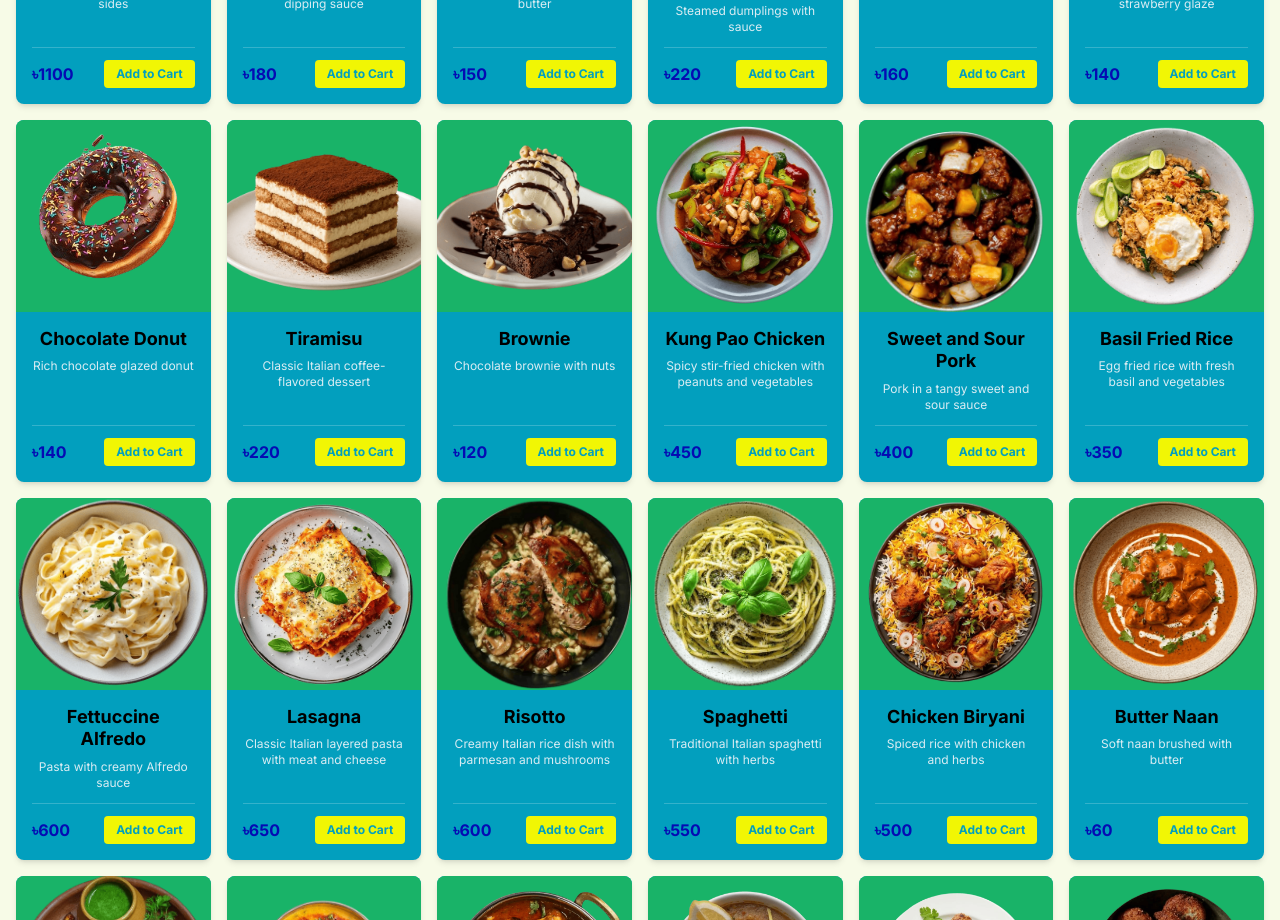
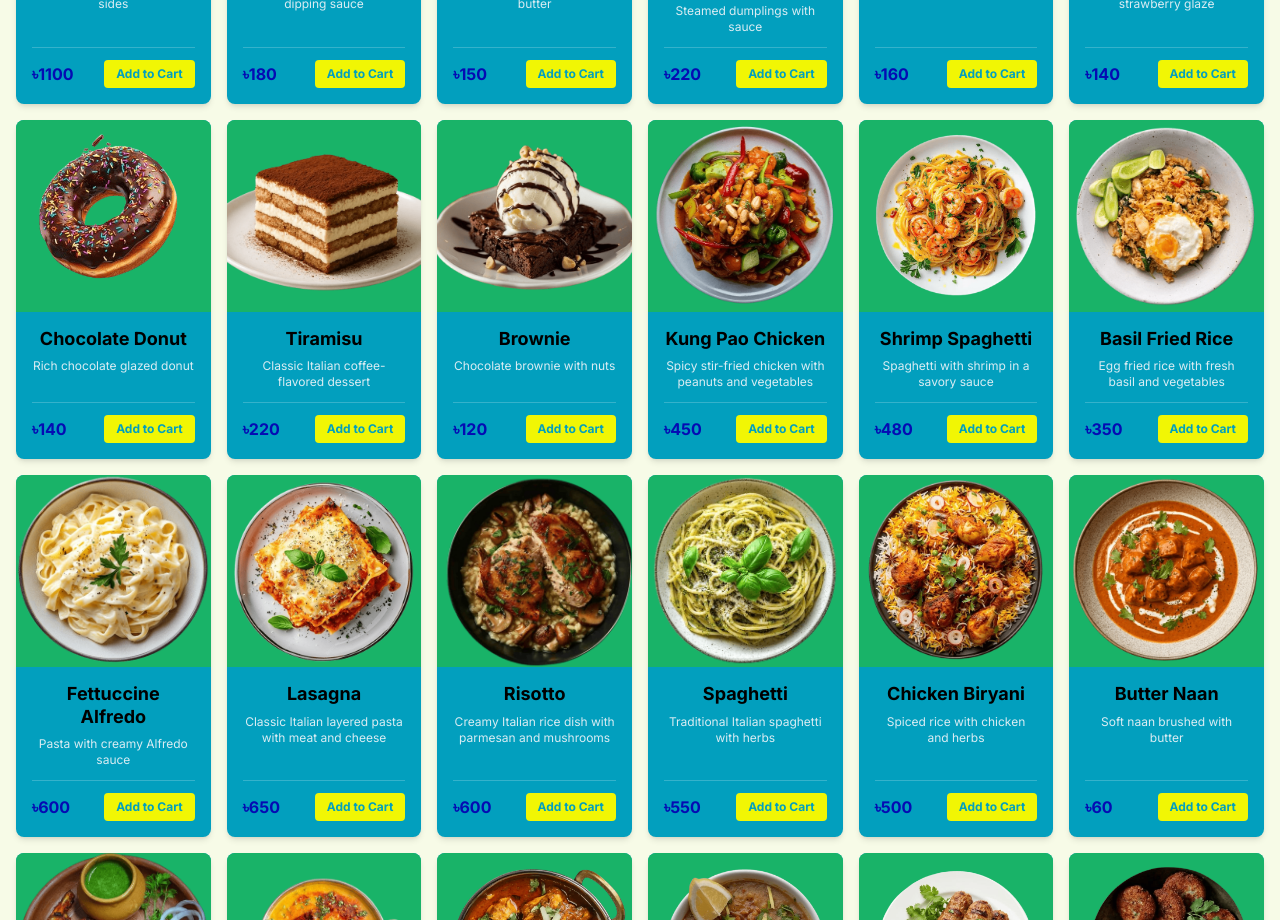
Before and after one commit to uzicodes/Culinary-Canvas, a Next.js app: page /all-items in a window 1280 px wide. Shown: the part 1320-2240 px from the top of the page. Built offline with nearby package versions, Linux system fonts and the light colour scheme; no server answers.

Commit message:
feat: removed an item & added Shrimp spaghetti on that place

```diff
--- a/src/app/all-items/page.tsx
+++ b/src/app/all-items/page.tsx
@@ -60,7 +60,7 @@ export default function AllProductsPage({ searchParams }: { searchParams: { [key
     { id: 40, name: 'Tiramisu', description: 'Classic Italian coffee-flavored dessert', price: 220, category: 'desserts', image: '/items/desserts/tiramisu.png' },
     { id: 37, name: 'Brownie', description: 'Chocolate brownie with nuts', price: 120, category: 'desserts', image: '/items/desserts/brownie.png' },
     { id: 50, name: 'Kung Pao Chicken', description: 'Spicy stir-fried chicken with peanuts and vegetables', price: 450, category: 'chinese', image: '/items/chinese/kung_pao.png' },
-    { id: 51, name: 'Sweet and Sour Pork', description: 'Pork in a tangy sweet and sour sauce', price: 400, category: 'chinese', image: '/items/chinese/pork.png' },
+    { id: 51, name: 'Shrimp Spaghetti', description: 'Spaghetti with shrimp in a savory sauce', price: 480, category: 'chinese', image: '/items/chinese/shrimp_spaghetti.png' },
     { id: 52, name: 'Basil Fried Rice', description: 'Egg fried rice with fresh basil and vegetables', price: 350, category: 'chinese', image: '/items/chinese/basil_fried_rice.png' },
     { id: 60, name: 'Fettuccine Alfredo', description: 'Pasta with creamy Alfredo sauce', price: 600, category: 'italian', image: '/items/italian/alfredo.png' },
     { id: 62, name: 'Lasagna', description: 'Classic Italian layered pasta with meat and cheese', price: 650, category: 'italian', image: '/items/italian/lasagna.png' },
--- a/src/data/menuItems.ts
+++ b/src/data/menuItems.ts
@@ -30,7 +30,7 @@ const menuItems: MenuItem[] = [
   { id: 40, name: 'Tiramisu', description: 'Classic Italian coffee-flavored dessert', price: 220, category: 'desserts', image: '/items/desserts/tiramisu.png' },
   { id: 37, name: 'Brownie', description: 'Chocolate brownie with nuts', price: 120, category: 'desserts', image: '/items/desserts/brownie.png' },
   { id: 50, name: 'Kung Pao Chicken', description: 'Spicy stir-fried chicken with peanuts and vegetables', price: 450, category: 'chinese', image: '/items/chinese/kung_pao.png' },
-  { id: 51, name: 'Sweet and Sour Pork', description: 'Pork in a tangy sweet and sour sauce', price: 400, category: 'chinese', image: '/items/chinese/pork.png' },
+  { id: 51, name: 'Shrimp Spaghetti', description: 'Spaghetti with shrimp in a savory sauce', price: 480, category: 'chinese', image: '/items/chinese/shrimp_spaghetti.png' },
   { id: 52, name: 'Basil Fried Rice', description: 'Egg fried rice with fresh basil and vegetables', price: 350, category: 'chinese', image: '/items/chinese/basil_fried_rice.png' },
   { id: 60, name: 'Fettuccine Alfredo', description: 'Pasta with creamy Alfredo sauce', price: 600, category: 'italian', image: '/items/italian/alfredo.png' },
 
```
Also changed, not shown: public/items/chinese/shrimp_spaghetti.png (added).
